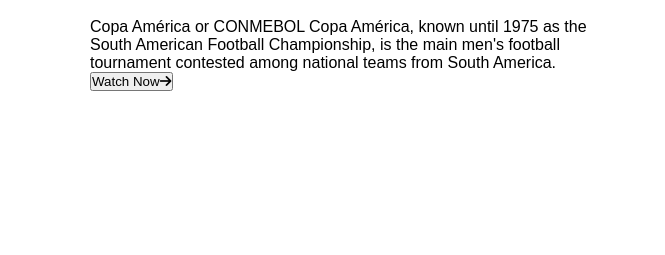
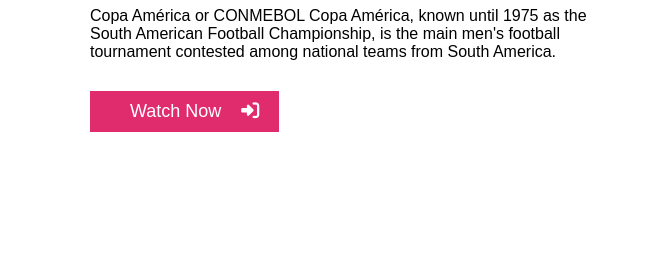
Before and after one commit to hafizur-02/responsive-website, a plain HTML site: page index.html in a window 1280 px wide. Shown: the part 3604-3859 px from the top of the page, 0-665 px from the left. Drawn offline with Linux system fonts and the light colour scheme; grey boxes are pictures that could not be loaded.

Commit message:
add style

```diff
--- a/index.html
+++ b/index.html
@@ -197,7 +197,7 @@
                 <h2 class="highlights-title">All Highlights
                     Copa America 2021</h2>
                 <p class="highlights-paragraph">Copa América or CONMEBOL Copa América, known until 1975 as the South American Football Championship, is the main men's football tournament contested among national teams from South America.</p>
-                <button class="btn">Watch Now<i class="fas fa-arrow-right"></i></button>
+                <button class="btn">Watch Now<i class="fas fa-sign-in-alt arrow-btn"></i></button>
             </div>
             <div class="highlights-img">
                 <img src="images/match.png" alt="">
--- a/style.css
+++ b/style.css
@@ -167,6 +167,20 @@ main {
 .highlights-content .highlights-paragraph {
     font-size: 16px;
 }
+ .btn {
+    color: #ffffff;
+    background-color:#E02C6D ;
+    border: none;
+    font-size: 18px;
+    padding: 10px 40px;
+    position: relative;
+    top: 30px;
+}
+.arrow-btn {
+    position: relative;
+    left: 20px;
+}
+
 .highlights-img {
     width:500px;
     height: 327px;
```
